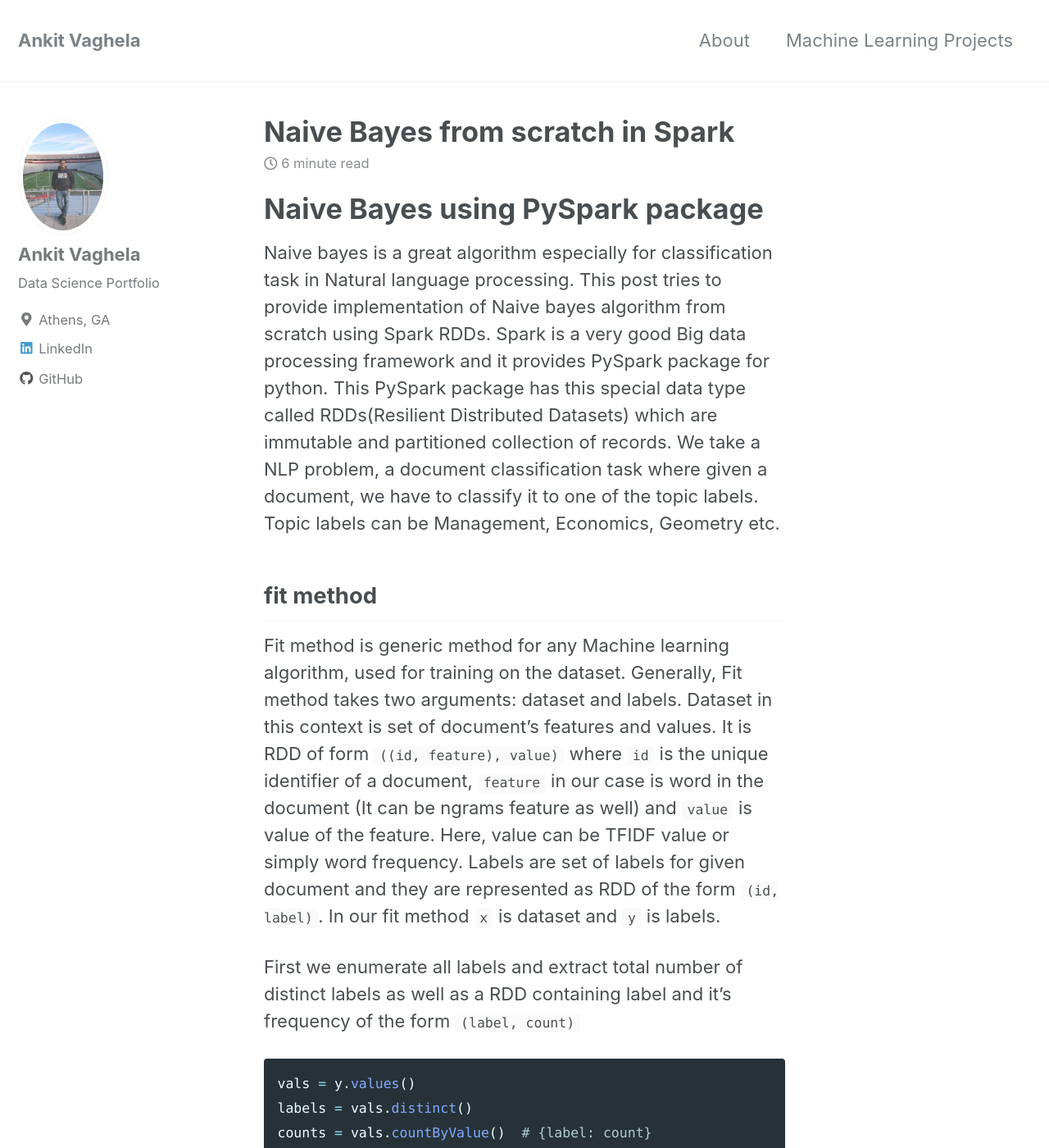
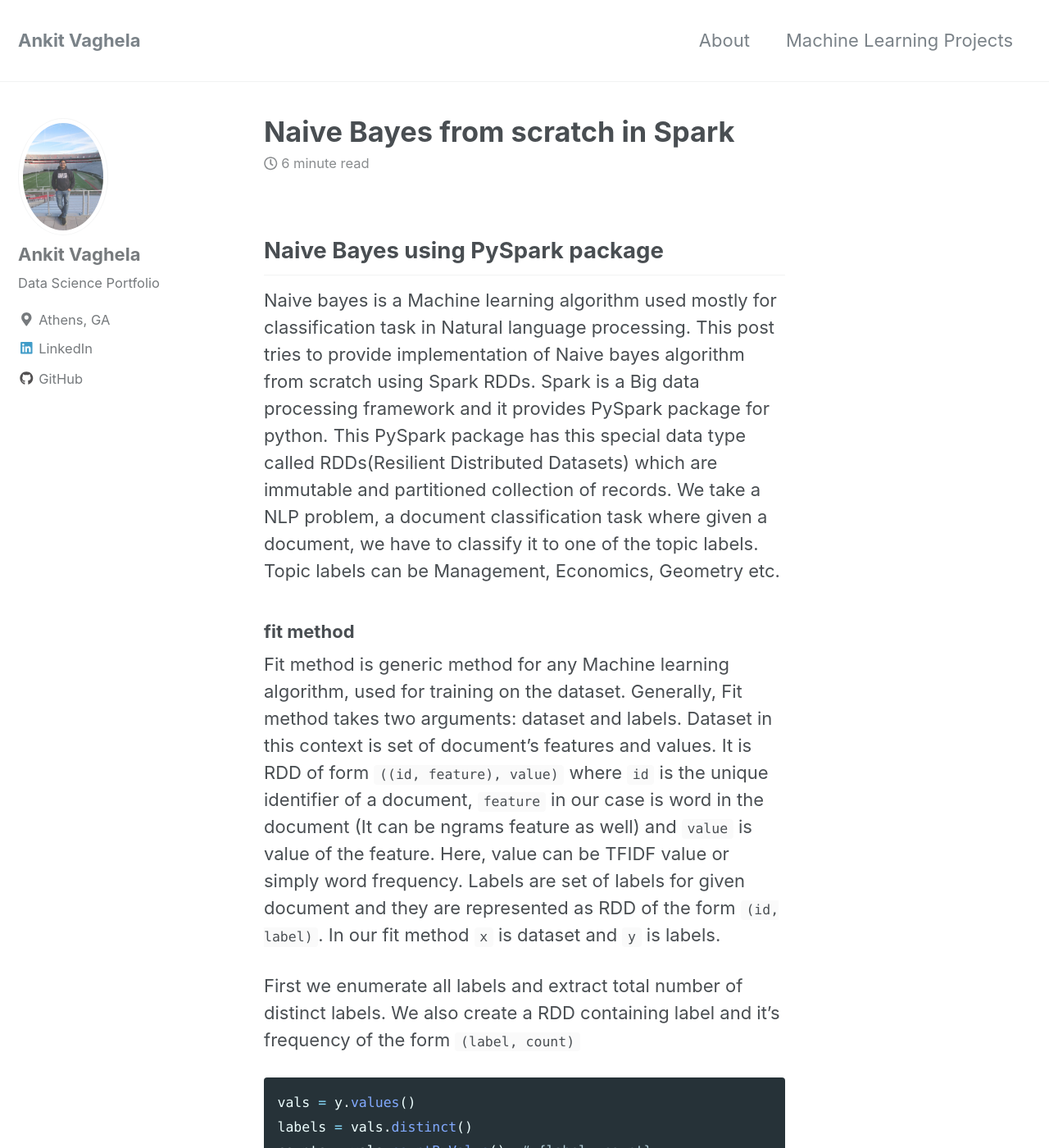
Before and after one commit to ankit-vaghela30/ankit-vaghela30.github.io, a Jekyll site: the page built from _posts/2018-01-21-naivebayes.md, in a window 1280 px wide and 1400 px high. Shown: the whole window at 82% size. Built offline with Jekyll 4.4.1, drawn with Linux system fonts in a browser that asks for light colours; nearby versions of some CDN libraries; formulas are drawn with MathJax 3; some of the changed text lies outside the part shown.

````diff
--- a/_config.yml
+++ b/_config.yml
@@ -12,7 +12,7 @@
 title                    : "Ankit Vaghela"
 title_separator          : "-"
 name                     : "Ankit Vaghela"
-description              : "Data Science Portfolio"
+description              : "Data Science Enthusiast"
 url                      : # the base hostname & protocol for your site e.g. "https://mmistakes.github.io"
 baseurl                  : # the subpath of your site, e.g. "/blog"
 repository               : # GitHub username/repo-name e.g. "mmistakes/minimal-mistakes"
--- a/_posts/2018-01-21-naivebayes.md
+++ b/_posts/2018-01-21-naivebayes.md
@@ -8,15 +8,15 @@
 mathjax: "true"
 ---
 
-# Naive Bayes using PySpark package
+## Naive Bayes using PySpark package
 
-Naive bayes is a great algorithm especially for classification task in Natural language processing. This post tries to provide implementation of Naive bayes algorithm from scratch using Spark RDDs. Spark is a very good Big data processing framework and it provides PySpark package for python. This PySpark package has this special data type called RDDs(Resilient Distributed Datasets) which are immutable and partitioned collection of records. We take a NLP problem, a document classification task where given a document, we have to classify it to one of the topic labels. Topic labels can be Management, Economics, Geometry etc.
+Naive bayes is a Machine learning algorithm used mostly for classification task in Natural language processing. This post tries to provide implementation of Naive bayes algorithm from scratch using Spark RDDs. Spark is a Big data processing framework and it provides PySpark package for python. This PySpark package has this special data type called RDDs(Resilient Distributed Datasets) which are immutable and partitioned collection of records. We take a NLP problem, a document classification task where given a document, we have to classify it to one of the topic labels. Topic labels can be Management, Economics, Geometry etc.
 
-## fit method
+### fit method
 
 Fit method is generic method for any Machine learning algorithm, used for training on the dataset. Generally, Fit method takes two arguments: dataset and labels. Dataset in this context is set of document's features and values. It is RDD of form ```((id, feature), value)``` where ```id``` is the unique identifier of a document, ```feature``` in our case is word in the document (It can be ngrams feature as well) and ```value``` is value of the feature. Here, value can be TFIDF value or simply word frequency. Labels are set of labels for given document and they are represented as RDD of the form ```(id, label)```. In our fit method ```x``` is dataset and ```y``` is labels.
 
-First we enumerate all labels and extract total number of distinct labels as well as a RDD containing label and it's frequency of the form ```(label, count)```
+First we enumerate all labels and extract total number of distinct labels. We also create a RDD containing label and it's frequency of the form ```(label, count)```
 ```python
 vals = y.values()
 labels = vals.distinct()
@@ -62,7 +62,7 @@
 cartesian_product_rdd = cartesian_label.map(restructure_cartesian_product)
 ```
 
-Now, we are coming to the core part of Naive Bayes where we will calculate likelyhood probability of a word (feature) given a label. All of the steps we did previously might have seemed random but it will all connect. Let is forget about TFIDF feature for a while. If we consider simple word as feature and it's frequency as value, likelyhood probability of a word given a label is given by dividing number of times word appears in all documents having the label by sum of vocabulary size and label frequency.
+Now, we are coming to the core part of Naive Bayes where we will calculate likelyhood probability of a word (feature) given a label. All of the steps we did previously will connect now. Let us ignore TFIDF feature for a while. If we consider simple word as feature and it's frequency as value, likelyhood probability of a word given a label is given by dividing number of times word appears in all documents having the label by sum of vocabulary size and label frequency.
 
 We already calculated the numerator part when we extracted ```by_label_map```. Now we calculate the denominator part:
 
@@ -70,7 +70,7 @@
 prob_denom = {k:(v+vocabulary_size) for k,v in counts.items()}
 prob_denom = self.ctx.broadcast(prob_denom)
 ```
-Now, we create log likelyhood probability RDD which will give likelyhood probability of a word or in our context feature given a label.
+Now, we create $$log$$ likelyhood probability RDD which will give likelyhood probability of a word or in our context feature given a label.
 
 ```python
 def calculate_likelyhood_probability(by_label):
@@ -79,7 +79,7 @@
   return ((label, feature), np.log(value))
 log_likelyhood_probability = cartesian_product_rdd.map(calculate_likelyhood_probability) # ((label, feature), log likelyhood value)
 ```
-## predict method
+### predict method
 Predict method is also a generic method to all Machine learning algorithms, used to predict on the test dataset. Generally, it has only one input which is a test dataset. We say test dataset because most of the time, this dataset is unseen data. This dataset is also of the same form (```((id, feature), value)```) as the dataset input of fit method.
 
 We first perform cartesian product of dataset and distinct labels but this time we will not get rid of ```id``` because we need it to map our classification label to it. So, our cartesian product RDD will be of the form ```(label, ((id, feature), value))```. Additionally, we reorganize this RDD in the form of ```((label, feature), (id, value))``` because we have ```(label, feature)``` as key in our log likelyhood probability RDD and we want to perform a join between two. Our resultant RDD after join will be of the form ```((label, feature), ((id, value), log_likelyhood))```
@@ -147,4 +147,4 @@
 
 Here ```x``` RDD is of the form ```(id, label)``` which is a mapping of document to the classified label.
 
-You can visit our repo for more methods on perfroming document classification without using any Machine learning package [here](https://github.com/ankit-vaghela30/Distributed-Documents-classification)
+You can visit our repo for more methods on perfroming document classification without using any Machine learning package [here](https://github.com/ankit-vaghela30/Distributed-Documents-classification).
````
Also changed, not shown: other parts of _posts/2018-01-21-naivebayes.md (+1 -1 lines), _posts/2019-01-26-signlangrec.md (added, +44 -0 lines), images/Sign-Language-Prediction/architecture.png (added), images/Sign-Language-Prediction/hands.png (added), images/Sign-Language-Prediction/training.png (added).
